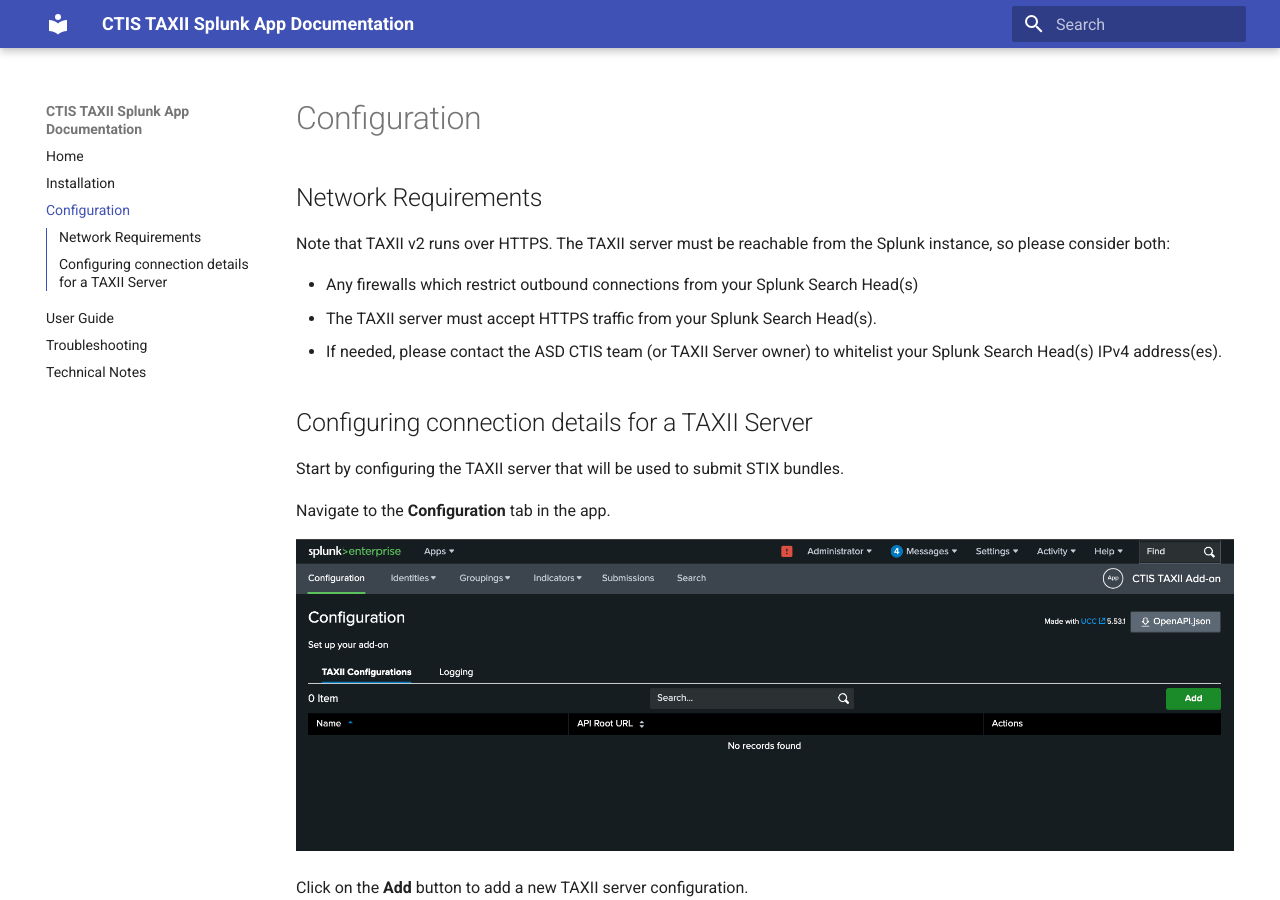
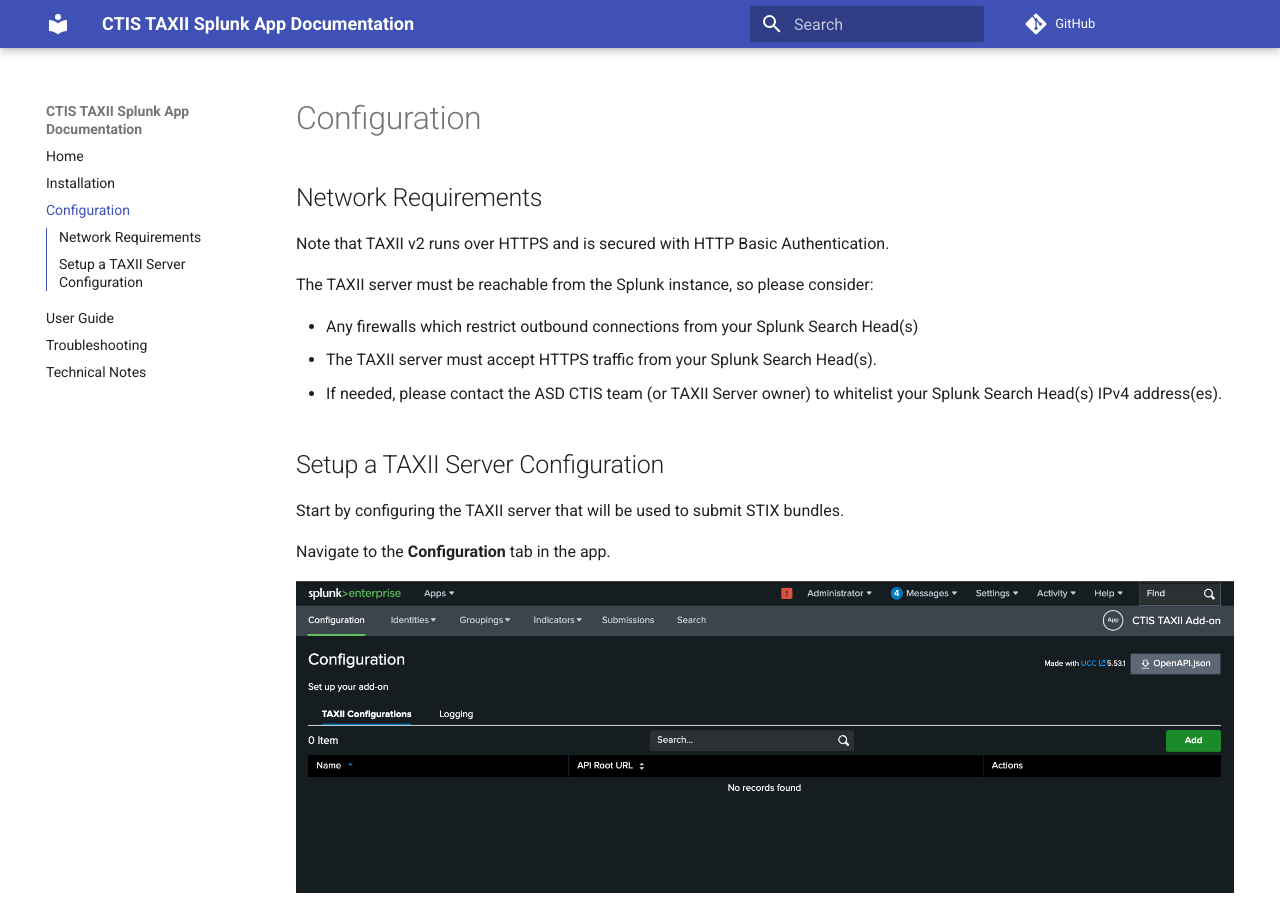
Before and after one commit to splunk/ctis-taxii-splunk-app, an MkDocs documentation site: the page built from docs/ctis-taxii-splunk-app/docs/configuration.md, in a window 1280 px wide and 900 px high. Built offline with MkDocs 1.6.1 and Material for MkDocs 9.7.7, drawn with Linux system fonts in a browser that asks for light colours; comment, search, counter and statistics services are not loaded.

Commit message:
docs: Add Github repo header button

```diff
--- a/docs/ctis-taxii-splunk-app/docs/configuration.md
+++ b/docs/ctis-taxii-splunk-app/docs/configuration.md
@@ -1,13 +1,15 @@
 # Configuration
 
 ## Network Requirements
-Note that TAXII v2 runs over HTTPS. The TAXII server must be reachable from the Splunk instance, so please consider both:
+Note that TAXII v2 runs over HTTPS and is secured with HTTP Basic Authentication.
+
+The TAXII server must be reachable from the Splunk instance, so please consider:
 
 - Any firewalls which restrict outbound connections from your Splunk Search Head(s)
 - The TAXII server must accept HTTPS traffic from your Splunk Search Head(s).
 - If needed, please contact the ASD CTIS team (or TAXII Server owner) to whitelist your Splunk Search Head(s) IPv4 address(es).
 
-## Configuring connection details for a TAXII Server
+## Setup a TAXII Server Configuration
 
 Start by configuring the TAXII server that will be used to submit STIX bundles.
 
--- a/docs/ctis-taxii-splunk-app/mkdocs.yml
+++ b/docs/ctis-taxii-splunk-app/mkdocs.yml
@@ -1,4 +1,5 @@
 site_name: CTIS TAXII Splunk App Documentation
+repo_url: https://github.com/splunk/ctis-taxii-splunk-app
 nav:
   - Home: index.md
   - Installation: installation.md
```
Also changed, not shown: docs/ctis-taxii-splunk-app/docs/index.md (+1 -1 lines).
